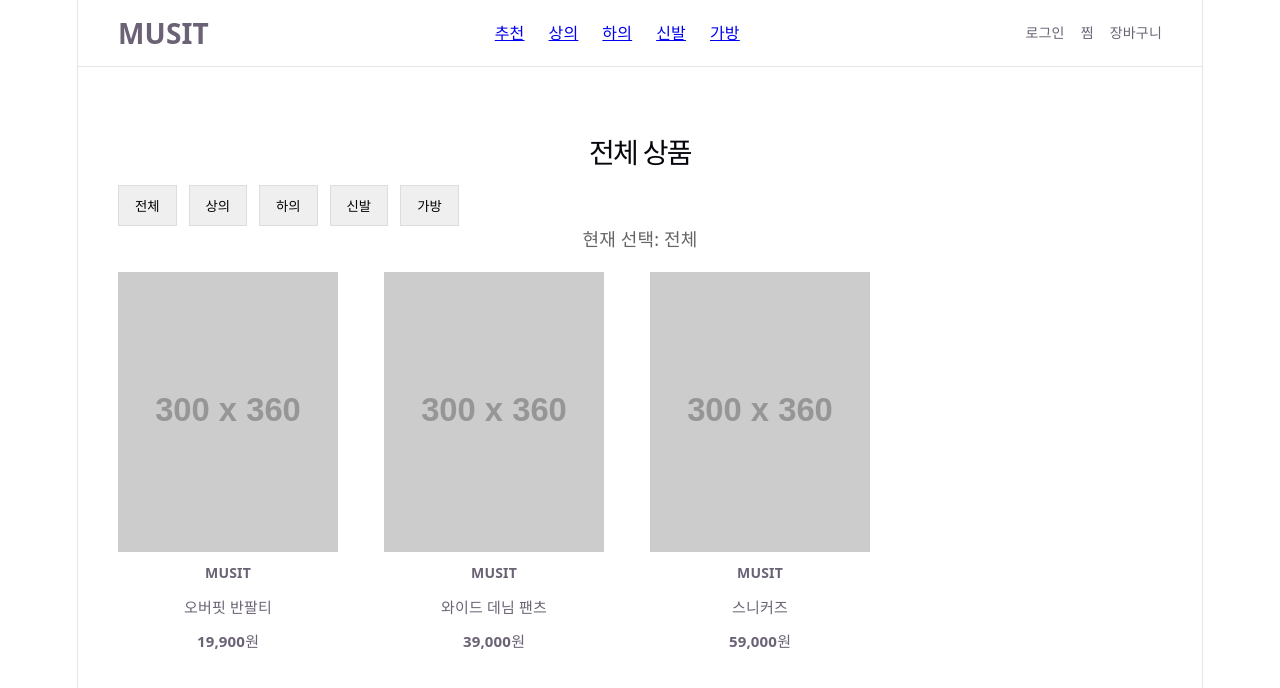
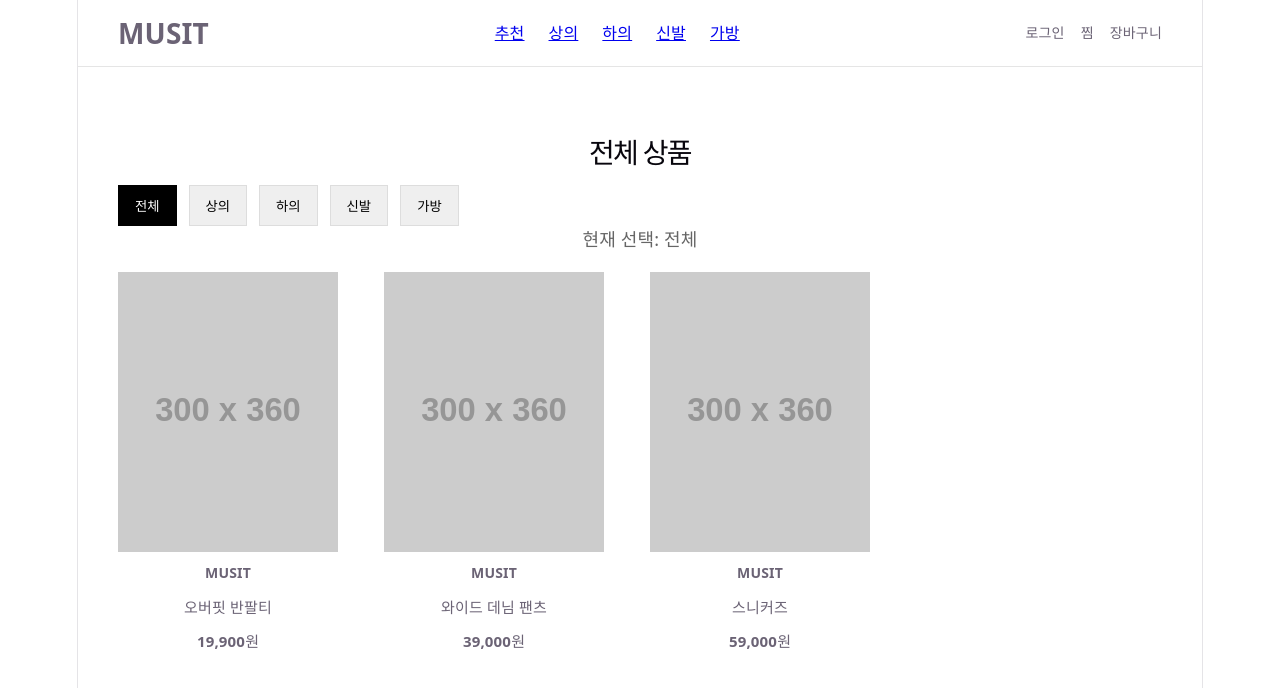
Before and after one commit to sxoxy1/musinsa-clone, a React (Vite) app: page /products in a window 1280 px wide. Shown: the top 688 px of the page. Built offline with nearby package versions, Linux system fonts and the light colour scheme.

Commit message:
선택된 카테고리 버튼 활성화 스타일 추가

```diff
--- a/src/pages/Products.jsx
+++ b/src/pages/Products.jsx
@@ -24,24 +24,54 @@ function Products() {
         {/* 카테고리 버튼*/}
         <div style={styles.categoryBar}>
             <button
-                style={styles.categoryButton}
-                onClick={() => setSelectedCategory("전체")}>전체
+               style={
+                selectedCategory === "전체"
+                ? styles.activeCategoryButton
+                : styles.categoryButton
+               }
+               onClick={() => setSelectedCategory("전체")}
+            >
+                전체
             </button>
             <button
-                style={styles.categoryButton}
-                onClick={() => setSelectedCategory("상의")}>상의
+               style={
+                selectedCategory === "상의"
+                ? styles.activeCategoryButton
+                : styles.categoryButton
+               }
+               onClick={() => setSelectedCategory("상의")}
+            >
+                상의
             </button>
             <button
-                style={styles.categoryButton}
-                onClick={() => setSelectedCategory("하의")}>하의
+               style={
+                selectedCategory === "하의"
+                ? styles.activeCategoryButton
+                : styles.categoryButton
+               }
+               onClick={() => setSelectedCategory("하의")}
+            >
+                하의
             </button>
             <button
-                style={styles.categoryButton}
-                onClick={() => setSelectedCategory("신발")}>신발
+               style={
+                selectedCategory === "신발"
+                ? styles.activeCategoryButton
+                : styles.categoryButton
+               }
+               onClick={() => setSelectedCategory("신발")}
+            >
+                신발
             </button>
             <button
-                style={styles.categoryButton}
-                onClick={() => setSelectedCategory("가방")}>가방
+               style={
+                selectedCategory === "가방"
+                ? styles.activeCategoryButton
+                : styles.categoryButton
+               }
+               onClick={() => setSelectedCategory("가방")}
+            >
+                가방
             </button>
         </div>
         {/* 선택된 카테고리 표시 */}
@@ -84,6 +114,13 @@ const styles = {
     backGroundColor: "#fff",
     curor: "pointer",
   },
+  activeCategoryButton: {
+    padding: "10px 16px",
+    border: "1px solid #000",
+    backgroundColor: "#000",
+    color: "#fff",
+    cursor: "pointer",
+  },
   categoryText: {
     marginBottom: "20px",
     color: "#666",
```
